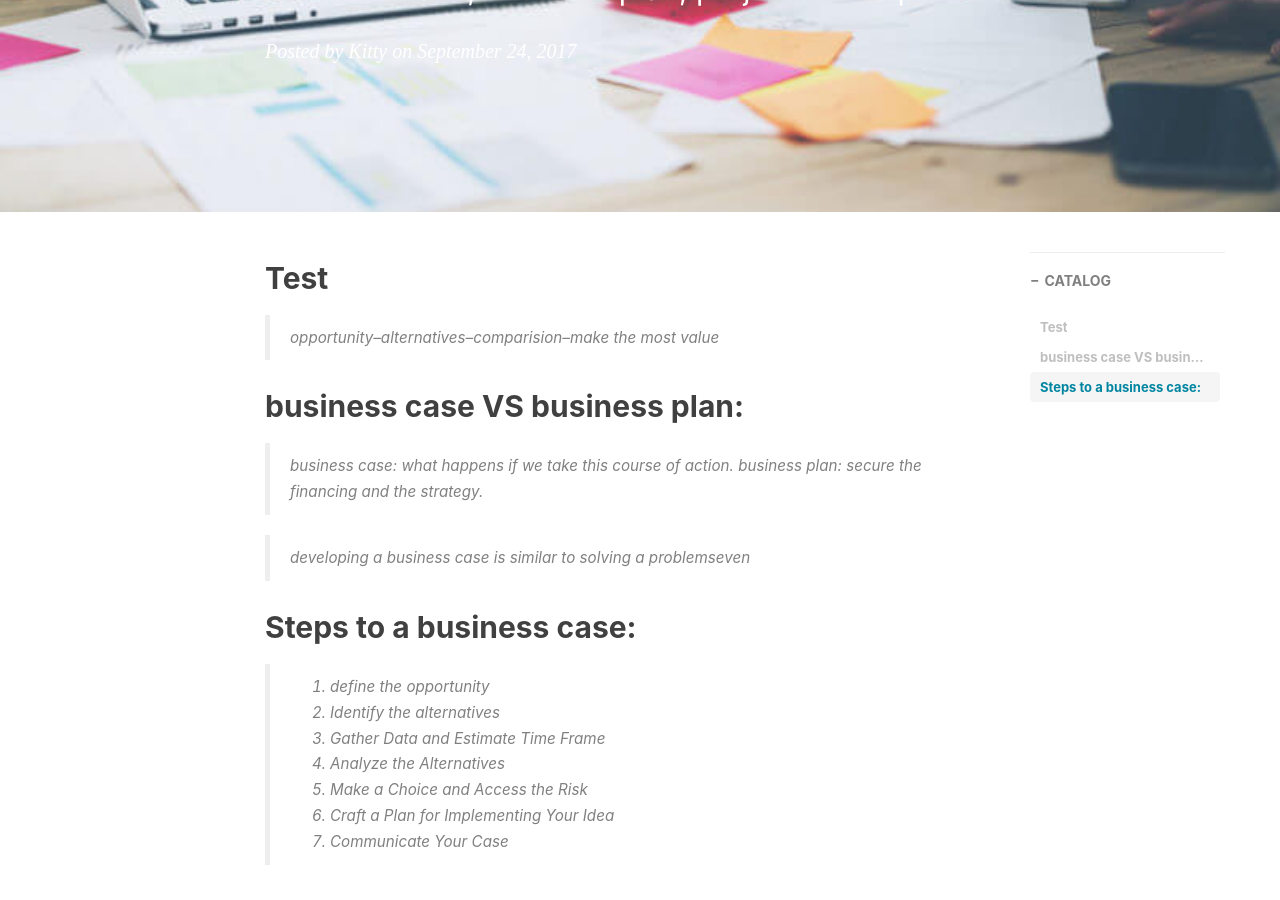
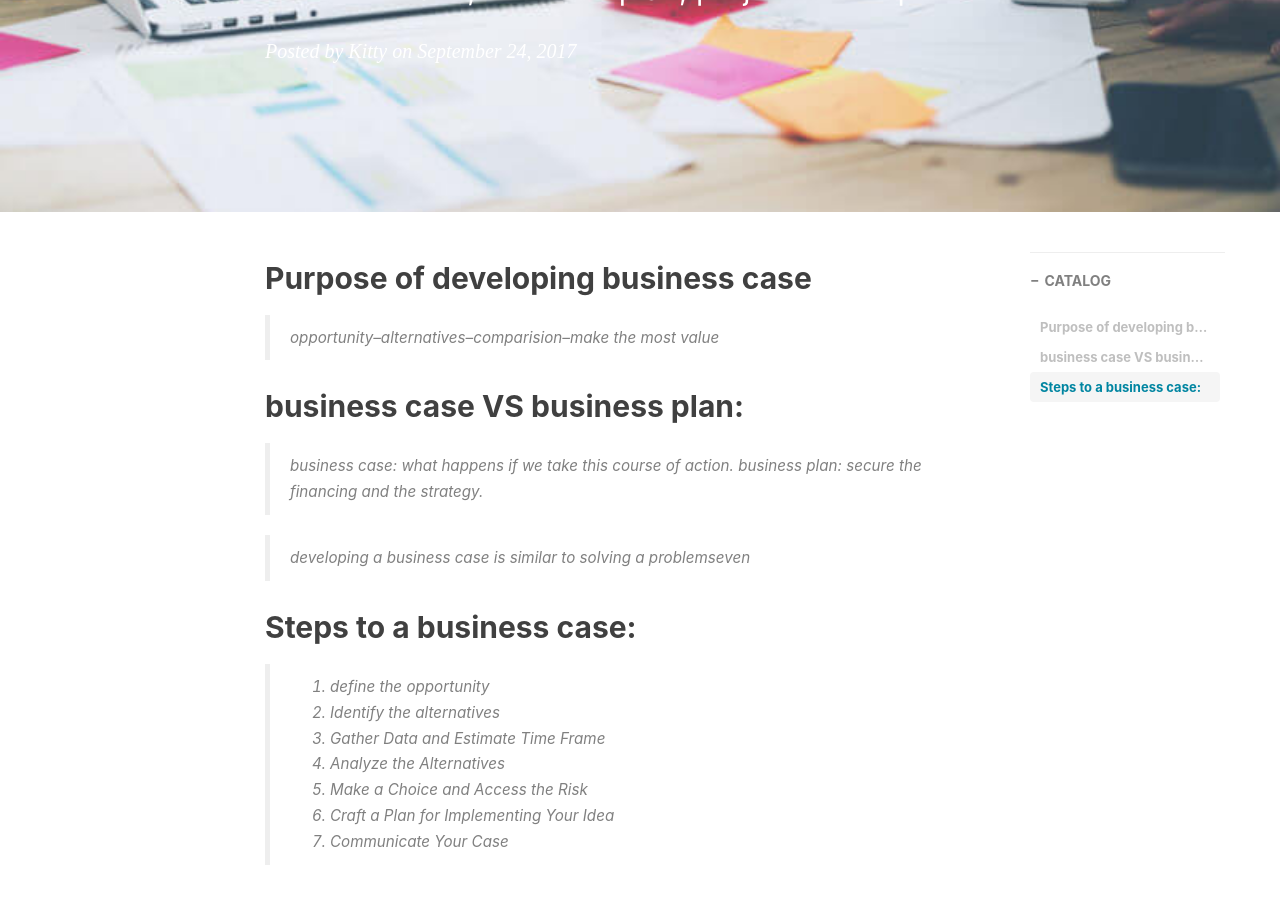
Before and after one commit to kittyworkshop/kittyworkshop.github.io, a Jekyll site: the page built from _posts/2017-10-24-test.md, in a window 1280 px wide and 900 px high, scrolled down 432 px. Built offline with Jekyll 4.4.1, drawn with Linux system fonts in a browser that asks for light colours; nearby versions of some CDN libraries; comment, search, counter and statistics services are not loaded.

Commit message:
Update 2017-10-24-test.md

```diff
--- a/_posts/2017-10-24-test.md
+++ b/_posts/2017-10-24-test.md
@@ -8,7 +8,7 @@ header-img: img/project1.jpg
 catalog: true
 tags: project
 ---
-## Test
+## Purpose of developing business case
 
 >opportunity--alternatives--comparision--make the most value
 
```
